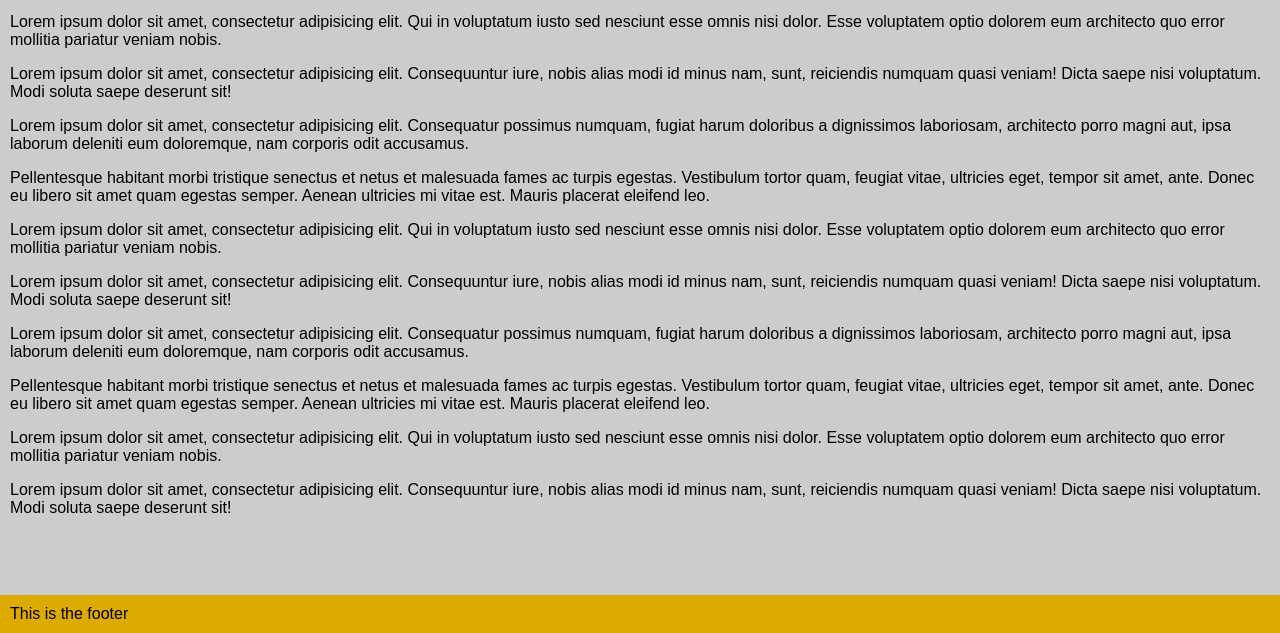
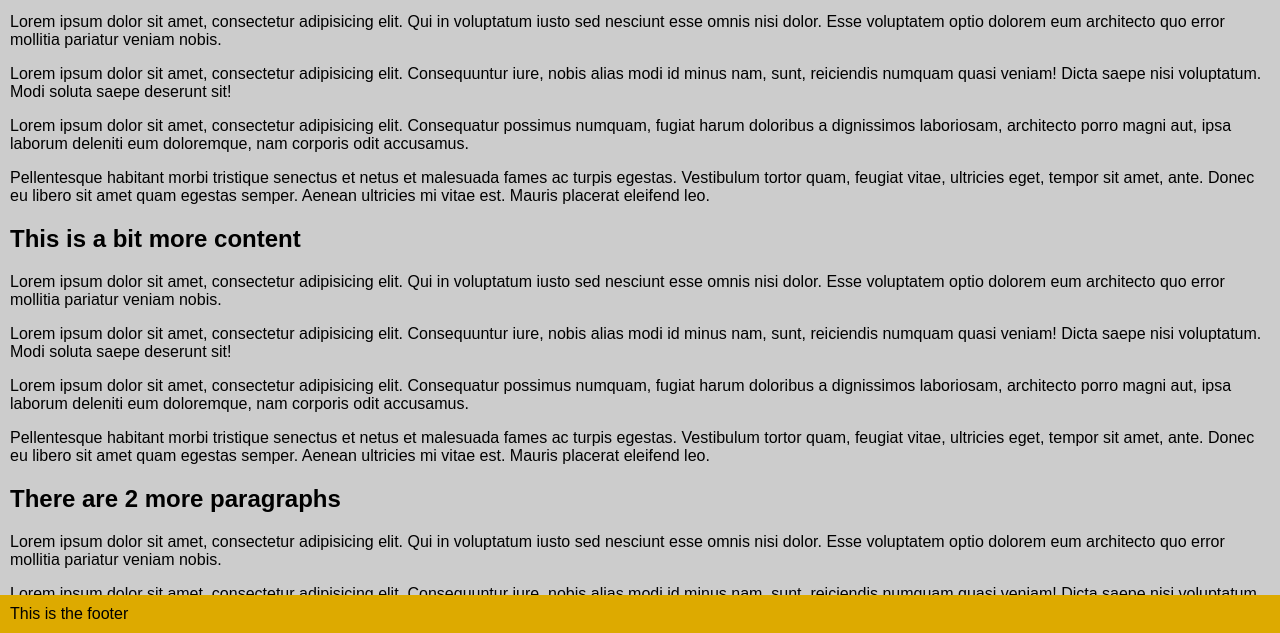
Before and after one commit to estelle/flexbox, a plain HTML site: page flexfiles/fixedfooter.html in a window 1280 px wide. Shown: the part 167-800 px from the top of the page. Drawn offline with Linux system fonts and the light colour scheme.

Commit message:
additions at the last minute

```diff
--- a/flexfiles/fixedfooter.html
+++ b/flexfiles/fixedfooter.html
@@ -40,10 +40,12 @@ body {margin: 0; padding: 0;}
     <p>Lorem ipsum dolor sit amet, consectetur adipisicing elit. Consequuntur iure, nobis alias modi id minus nam, sunt, reiciendis numquam quasi veniam! Dicta saepe nisi voluptatum. Modi soluta saepe deserunt sit!</p>
     <p>Lorem ipsum dolor sit amet, consectetur adipisicing elit. Consequatur possimus numquam, fugiat harum doloribus a dignissimos laboriosam, architecto porro magni aut, ipsa laborum deleniti eum doloremque, nam corporis odit accusamus.</p>
     <p>Pellentesque habitant morbi tristique senectus et netus et malesuada fames ac turpis egestas. Vestibulum tortor quam, feugiat vitae, ultricies eget, tempor sit amet, ante. Donec eu libero sit amet quam egestas semper. Aenean ultricies mi vitae est. Mauris placerat eleifend leo.</p>
+    <h2>This is a bit more content</h2>
     <p>Lorem ipsum dolor sit amet, consectetur adipisicing elit. Qui in voluptatum iusto sed nesciunt esse omnis nisi dolor. Esse voluptatem optio dolorem eum architecto quo error mollitia pariatur veniam nobis.</p>
     <p>Lorem ipsum dolor sit amet, consectetur adipisicing elit. Consequuntur iure, nobis alias modi id minus nam, sunt, reiciendis numquam quasi veniam! Dicta saepe nisi voluptatum. Modi soluta saepe deserunt sit!</p>
     <p>Lorem ipsum dolor sit amet, consectetur adipisicing elit. Consequatur possimus numquam, fugiat harum doloribus a dignissimos laboriosam, architecto porro magni aut, ipsa laborum deleniti eum doloremque, nam corporis odit accusamus.</p>
     <p>Pellentesque habitant morbi tristique senectus et netus et malesuada fames ac turpis egestas. Vestibulum tortor quam, feugiat vitae, ultricies eget, tempor sit amet, ante. Donec eu libero sit amet quam egestas semper. Aenean ultricies mi vitae est. Mauris placerat eleifend leo.</p>
+    <h2>There are 2 more paragraphs</h2>
     <p>Lorem ipsum dolor sit amet, consectetur adipisicing elit. Qui in voluptatum iusto sed nesciunt esse omnis nisi dolor. Esse voluptatem optio dolorem eum architecto quo error mollitia pariatur veniam nobis.</p>
     <p>Lorem ipsum dolor sit amet, consectetur adipisicing elit. Consequuntur iure, nobis alias modi id minus nam, sunt, reiciendis numquam quasi veniam! Dicta saepe nisi voluptatum. Modi soluta saepe deserunt sit!</p>
   </main>
```
